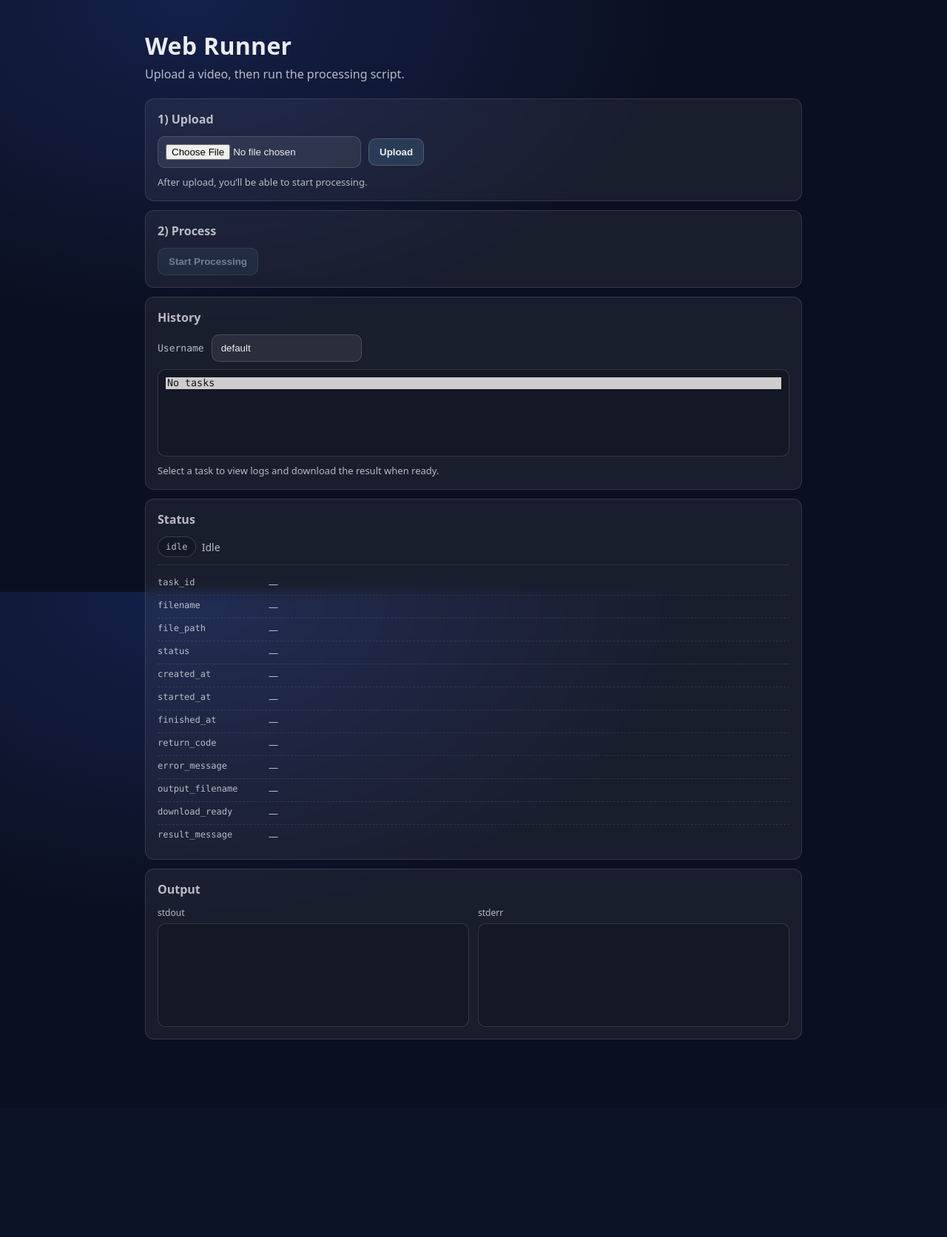
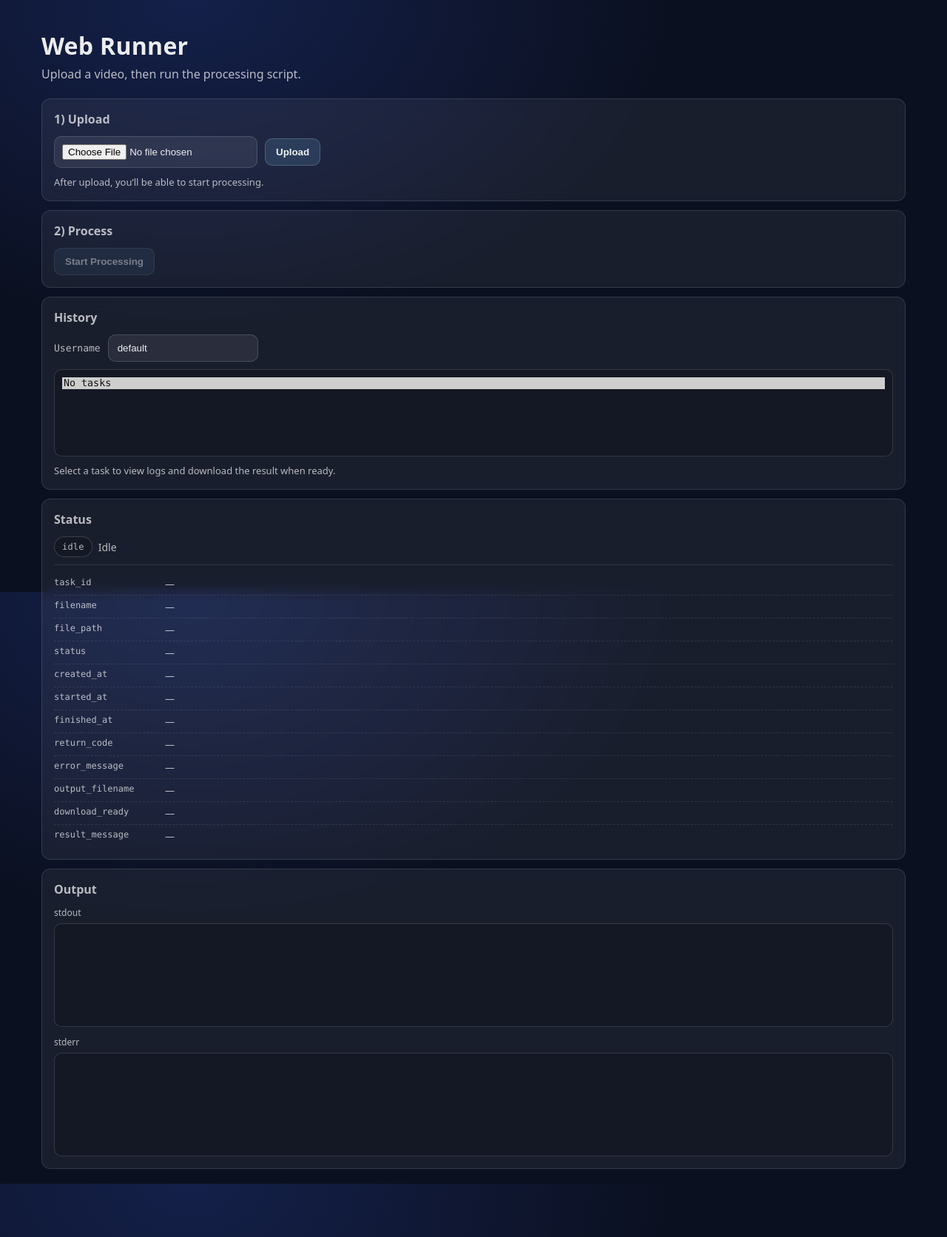
Before and after one commit to wxz12345/Face_reconstr_pipeline, a Flask app: page / in a window 1280 px wide. Shown: the whole page at 74% size. Before the commit the page ends 1405 px from the top, so only its background shows below. Run offline with Flask 3, Linux system fonts and the light colour scheme; data that the repository does not hold is empty.

Commit message:
优化了前端显示

```diff
--- a/static/style.css
+++ b/static/style.css
@@ -25,7 +25,7 @@ body {
 }
 
 .container {
-  max-width: 920px;
+  max-width: 1200px;
   margin: 40px auto;
   padding: 0 16px 40px;
 }
@@ -156,12 +156,6 @@ button:disabled {
   gap: 12px;
 }
 
-@media (min-width: 860px) {
-  .split {
-    grid-template-columns: 1fr 1fr;
-  }
-}
-
 .label {
   color: var(--muted);
   font-size: 12px;
```
